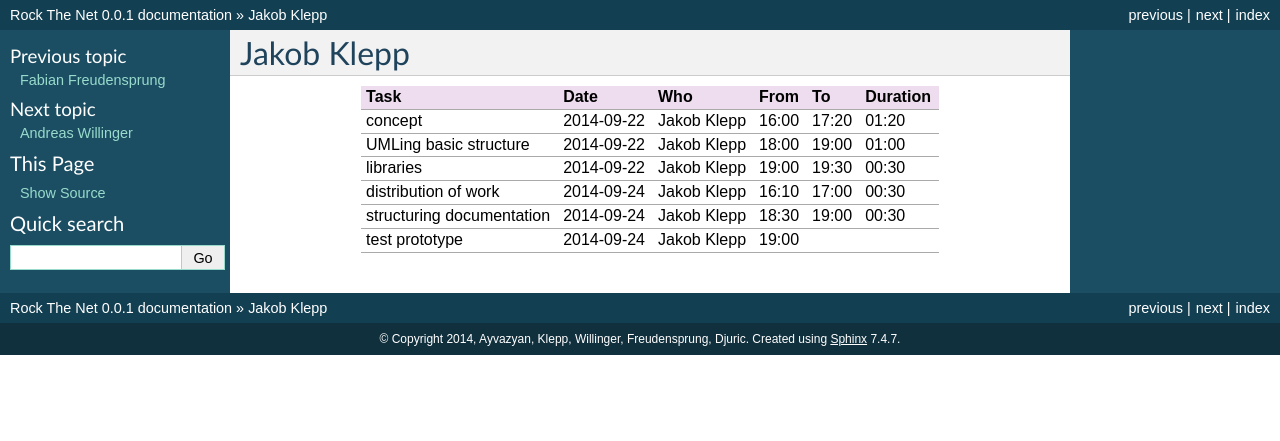
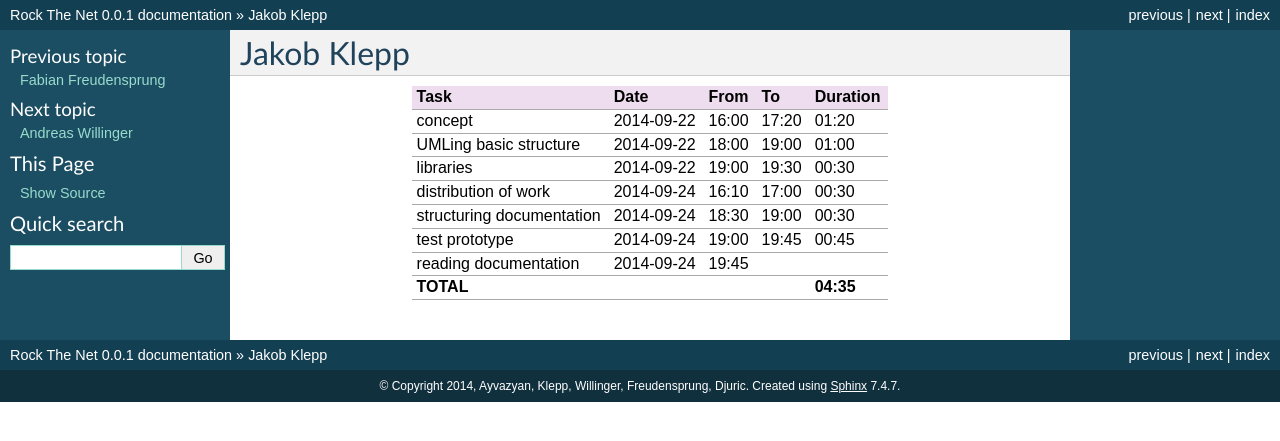
Before and after one commit to aayvazyan-tgm/RouterManagementProject_RockTheNet, a Sphinx documentation site: the page built from docs/timerecording_klepp.rst, in a window 1280 px wide. Shown: the top 441 px of the page. Built offline with Sphinx 7.4.7, drawn with Linux system fonts in a browser that asks for light colours.

Commit message:
refactored timerecording_klepp

```diff
--- a/docs/timerecording_klepp.rst
+++ b/docs/timerecording_klepp.rst
@@ -1,13 +1,15 @@
 Jakob Klepp
 ===========
 
-================================= ========== =================== ===== ===== ========
-Task                              Date       Who                 From  To    Duration
-================================= ========== =================== ===== ===== ========
-concept                           2014-09-22 Jakob Klepp         16:00 17:20 01:20
-UMLing basic structure            2014-09-22 Jakob Klepp         18:00 19:00 01:00
-libraries                         2014-09-22 Jakob Klepp         19:00 19:30 00:30
-distribution of work              2014-09-24 Jakob Klepp         16:10 17:00 00:30
-structuring documentation         2014-09-24 Jakob Klepp         18:30 19:00 00:30
-test prototype                    2014-09-24 Jakob Klepp         19:00
-================================= ========== =================== ===== ===== ========
+================================= ========== ===== ===== =========
+Task                              Date       From  To    Duration
+================================= ========== ===== ===== =========
+concept                           2014-09-22 16:00 17:20 01:20
+UMLing basic structure            2014-09-22 18:00 19:00 01:00
+libraries                         2014-09-22 19:00 19:30 00:30
+distribution of work              2014-09-24 16:10 17:00 00:30
+structuring documentation         2014-09-24 18:30 19:00 00:30
+test prototype                    2014-09-24 19:00 19:45 00:45
+reading documentation             2014-09-24 19:45
+**TOTAL**                                                **04:35**
+================================= ========== ===== ===== =========
```
